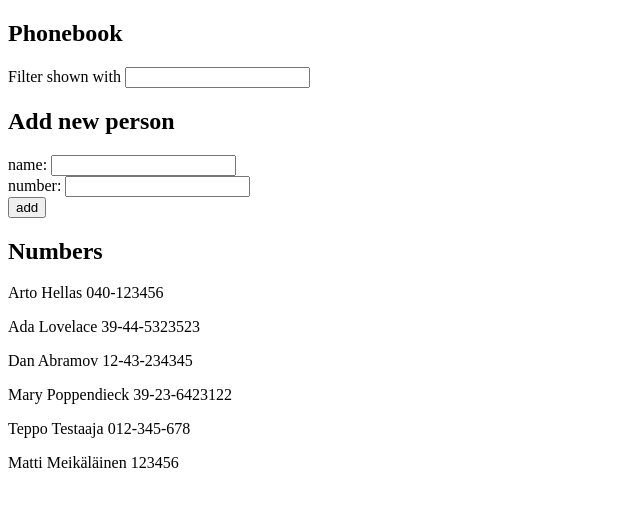
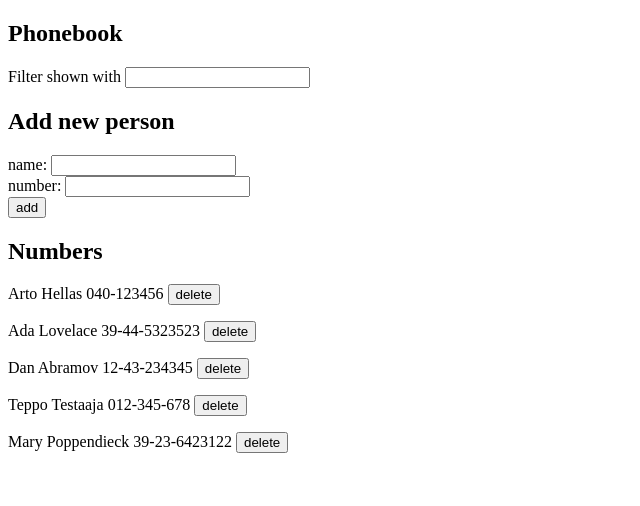
Before and after one commit to NooraBacklund/fullstack-2022, a React (Create React App) app in the folder part2/puhelinluettelo/: page / in a window 1280 px wide. Shown: the top 506 px of the page, without its empty margins (0-640 px from the left). Built offline with nearby package versions, Linux system fonts and the light colour scheme; data requests are answered from the project's data file.

Commit message:
Added part 2.19 solution

```diff
--- a/part2/puhelinluettelo/db.json
+++ b/part2/puhelinluettelo/db.json
@@ -16,18 +16,13 @@
       "id": 3
     },
     {
-      "name": "Mary Poppendieck",
-      "number": "39-23-6423122",
-      "id": 4
-    },
-    {
       "name": "Teppo Testaaja",
       "number": "012-345-678",
       "id": 5
     },
     {
-      "name": "Matti Meikäläinen",
-      "number": "123456",
+      "name": "Mary Poppendieck",
+      "number": "39-23-6423122",
       "id": 6
     }
   ]
--- a/part2/puhelinluettelo/src/App.js
+++ b/part2/puhelinluettelo/src/App.js
@@ -26,7 +26,7 @@ const App = () => {
       <PersonForm persons={persons} setPersons={setPersons} />
 
       <h2>Numbers</h2>
-      <Persons persons={persons} filter={filter} />
+      <Persons persons={persons} filter={filter} setPersons={setPersons} />
     </div>
   )
 
--- a/part2/puhelinluettelo/src/components/Persons.js
+++ b/part2/puhelinluettelo/src/components/Persons.js
@@ -1,17 +1,37 @@
-const Person = ({ person }) => <p>{person.name} {person.number}</p>
+import personService from '../services/persons'
 
-const Persons = ({ persons, filter }) => {
+const Person = ({ person, setPersons, persons }) => {
+
+    const handlePersonDelete = (event) => {
+        personService
+            .deletePerson(event.target.value)
+            .then((response) => {
+                setPersons(persons.filter(p => p.id != event.target.value))
+            })
+            .catch(error => {
+                console.log('Could not find person to be deleted')
+            })
+    }
+
+    return (
+        <p>
+            {person.name} {person.number} <button onClick={handlePersonDelete} value={person.id} >delete</button>
+        </p>
+    )
+}
+
+const Persons = ({ persons, filter, setPersons }) => {
 
     // Filter persons to be displayed
     const displayPersons = filter === ''
-    ? persons
-    : persons.filter(person => person.name.toUpperCase().includes(filter.toUpperCase()))
+        ? persons
+        : persons.filter(person => person.name.toUpperCase().includes(filter.toUpperCase()))
 
     // Build outgoing structure
     return (
         <div>
             {displayPersons.map(
-                person => <Person person={person} key={person.name} />
+                person => <Person person={person} setPersons={setPersons} persons={persons} key={person.name} />
             )}
         </div>
     )
--- a/part2/puhelinluettelo/src/services/persons.js
+++ b/part2/puhelinluettelo/src/services/persons.js
@@ -1,12 +1,10 @@
 import axios from 'axios'
 const baseUrl = 'http://localhost:3001/persons'
 
-const getAll = () => {
-    return axios.get(baseUrl)
-}
+const getAll = () => axios.get(baseUrl)
 
-const addPerson = (newPerson) => {
-    return axios.post(baseUrl, newPerson)
-}
+const addPerson = (newPerson) => axios.post(baseUrl, newPerson)
 
-export default { getAll, addPerson }
+const deletePerson = (id) => axios.delete(`${baseUrl}/${id}`)
+
+export default { getAll, addPerson, deletePerson }
```
